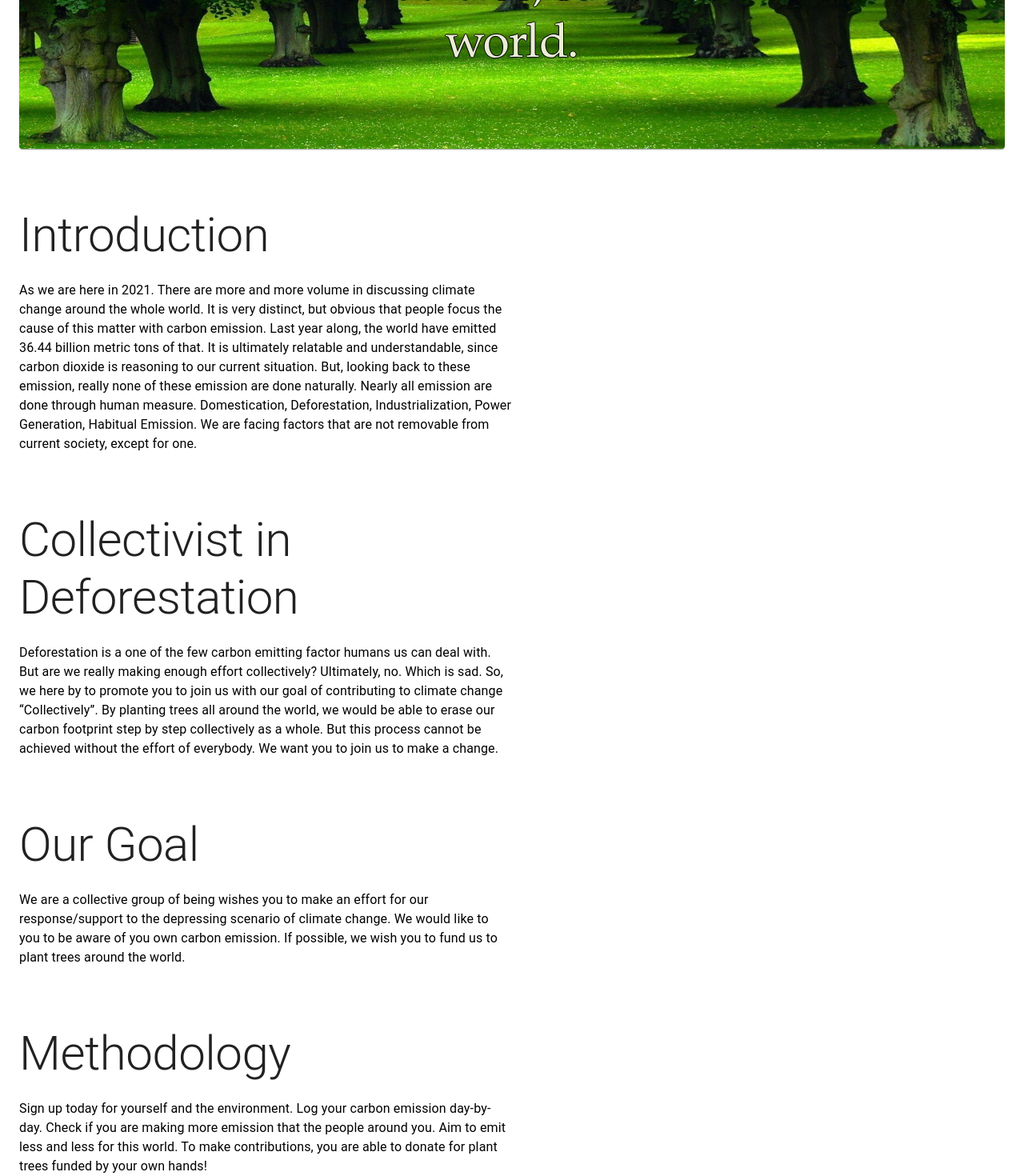
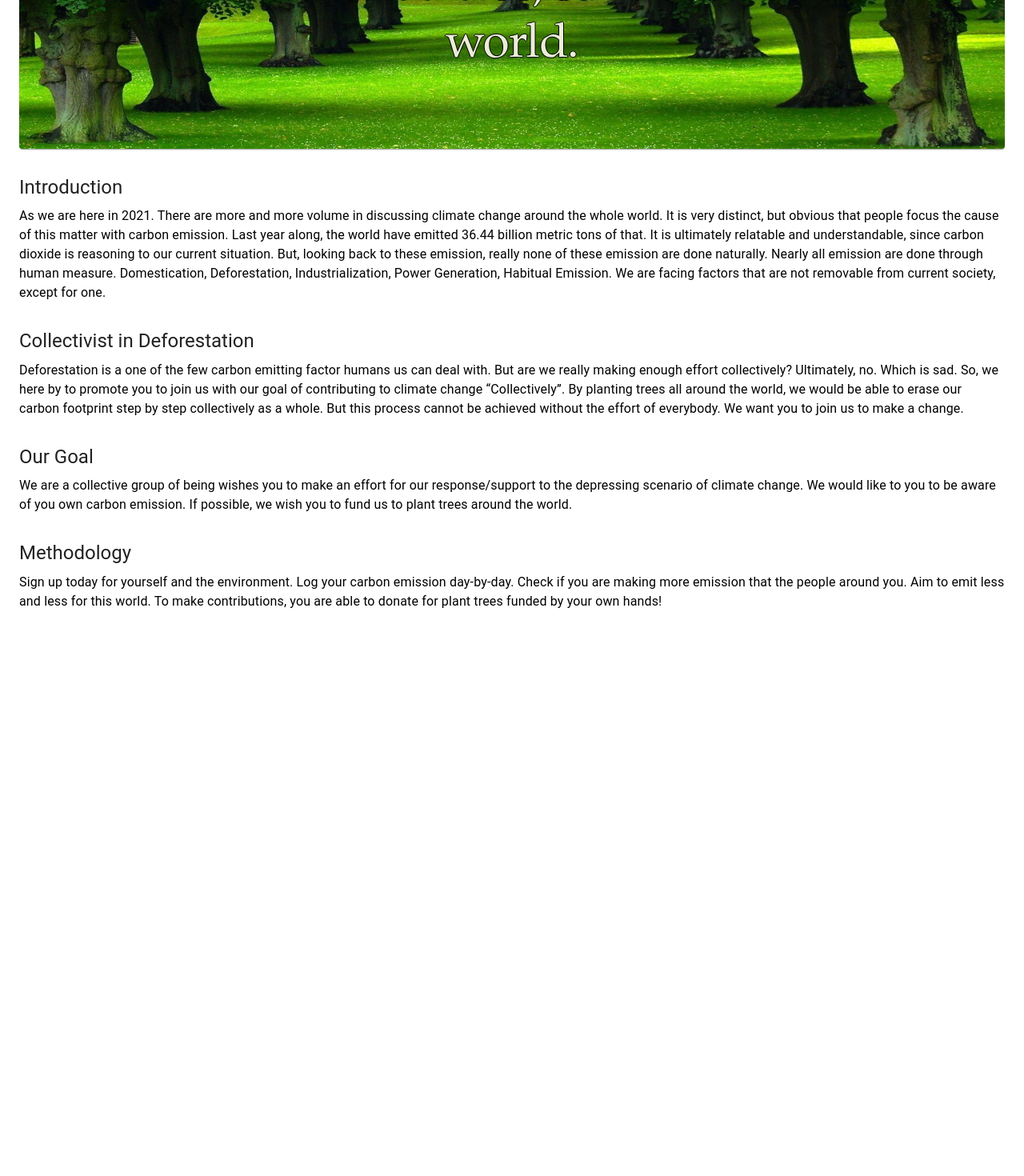
Before and after one commit to Alb33rt/artemis, a React (Create React App) app in the folder code-client/: page / in a window 1280 px wide. Shown: the part 259-1729 px from the top of the page at 80% size. After the commit the page ends 1023 px from the top, so only its background shows below. Built offline with nearby package versions, Linux system fonts and the light colour scheme; no server answers.

Commit message:
12!!!!!!

```diff
--- a/code-client/src/components/home.jsx
+++ b/code-client/src/components/home.jsx
@@ -120,35 +120,35 @@ class Home extends React.Component {
                     </Paper>
                     <Paper elevation={0} />
                     <Grid container>
-                        <Grid item xs={6}><Typography component="h2" variant="h2" color="textPrimary" gutterBottom>
+                        <Grid item xs={12}><Typography component="h5" variant="h5" color="textPrimary" gutterBottom>
                             <br></br>
                             Introduction
                         </Typography>
                             <Typography>
                                 As we are here in 2021. There are more and more volume in discussing climate change around the whole world. It is very distinct, but obvious that people focus the cause of this matter with carbon emission. Last year along, the world have emitted 36.44 billion metric tons of that. It is ultimately relatable and understandable, since carbon dioxide is reasoning to our current situation. But, looking back to these emission, really none of these emission are done naturally. Nearly all emission are done through human measure. Domestication, Deforestation, Industrialization, Power Generation, Habitual Emission. We are facing factors that are not removable from current society, except for one.
                             </Typography></Grid>
-                        <Grid item xs={6}></Grid>
-                        <Grid item xs={6}><Typography component="h2" variant="h2" color="textPrimary" gutterBottom>
+                        <Grid item xs={12}></Grid>
+                        <Grid item xs={12}><Typography component="h5" variant="h5" color="textPrimary" gutterBottom>
                             <br></br>
                             Collectivist in Deforestation
                         </Typography>
                             <Typography>
-                            Deforestation is a one of the few carbon emitting factor humans us can deal with. But are we really making enough effort collectively? Ultimately, no. Which is sad. So, we here by to promote you to join us with our goal of contributing to climate change “Collectively”. By planting trees all around the world, we would be able to erase our carbon footprint step by step collectively as a whole. But this process cannot be achieved without the effort of everybody. We want you to join us to make a change.                            </Typography></Grid>
-                        <Grid item xs={6}></Grid>
-                        <Grid item xs={6}><Typography component="h2" variant="h2" color="textPrimary" gutterBottom>
+                                Deforestation is a one of the few carbon emitting factor humans us can deal with. But are we really making enough effort collectively? Ultimately, no. Which is sad. So, we here by to promote you to join us with our goal of contributing to climate change “Collectively”. By planting trees all around the world, we would be able to erase our carbon footprint step by step collectively as a whole. But this process cannot be achieved without the effort of everybody. We want you to join us to make a change.                            </Typography></Grid>
+                        <Grid item xs={12}></Grid>
+                        <Grid item xs={12}><Typography component="h5" variant="h5" color="textPrimary" gutterBottom>
                             <br></br>
                             Our Goal
                         </Typography>
                             <Typography>
-                            We are a collective group of being wishes you to make an effort for our response/support to the depressing scenario of climate change. We would like to you to be aware of you own carbon emission. If possible, we wish you to fund us to plant trees around the world.                             </Typography></Grid>
-                        <Grid item xs={6}></Grid>
-                        <Grid item xs={6}><Typography component="h2" variant="h2" color="textPrimary" gutterBottom>
+                                We are a collective group of being wishes you to make an effort for our response/support to the depressing scenario of climate change. We would like to you to be aware of you own carbon emission. If possible, we wish you to fund us to plant trees around the world.                             </Typography></Grid>
+                        <Grid item xs={12}></Grid>
+                        <Grid item xs={12}><Typography component="h5" variant="h5" color="textPrimary" gutterBottom>
                             <br></br>
                             Methodology
                         </Typography>
                             <Typography>
-                            Sign up today for yourself and the environment. Log your carbon emission day-by-day. Check if you are making more emission that the people around you. Aim to emit less and less for this world. To make contributions, you are able to donate for plant trees funded by your own hands!                            </Typography></Grid>
-                        <Grid item xs={6}></Grid>
+                                Sign up today for yourself and the environment. Log your carbon emission day-by-day. Check if you are making more emission that the people around you. Aim to emit less and less for this world. To make contributions, you are able to donate for plant trees funded by your own hands!                            </Typography></Grid>
+                        <Grid item xs={12}></Grid>
                     </Grid>
                     <Paper />
                 </Container>
```
Also changed, not shown: 2 other files (tests, documents, lock files or other folders).
